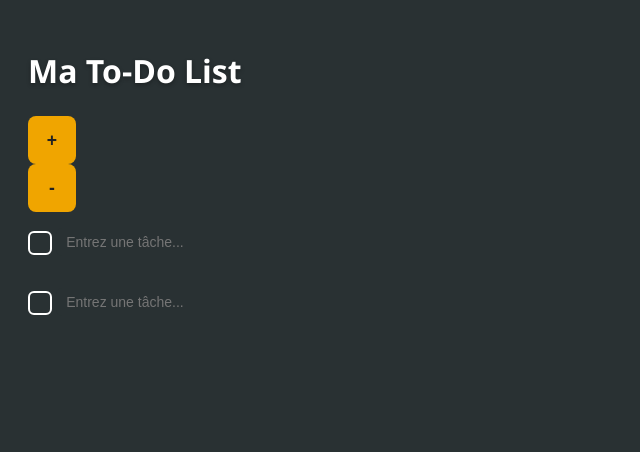
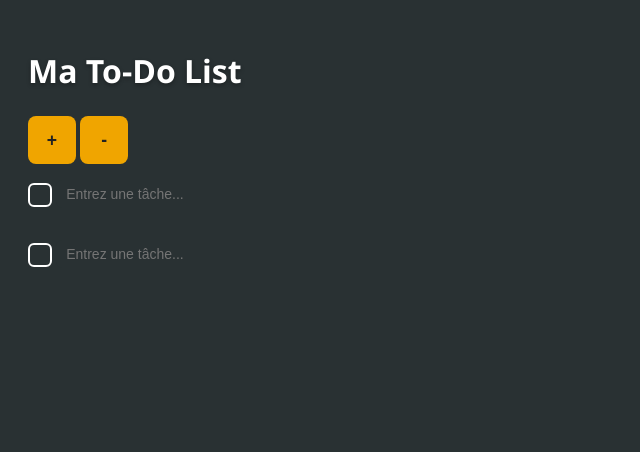
Before and after one commit to dim2008/projet, a Flask app: page / in a window 1280 px wide. Shown: the top 452 px of the page, without its empty margins (0-640 px from the left). Run offline with Flask 3, Linux system fonts and the light colour scheme.

Commit message:
Update style.css

```diff
--- a/static/style.css
+++ b/static/style.css
@@ -74,8 +74,6 @@ button {
   cursor: pointer;
   transition: background-color 0.3s ease;
   padding: 0;            /* on enlève le padding car on fixe taille */
-  display: flex;
-  align-items: center;
   justify-content: center;
 }
 
```
